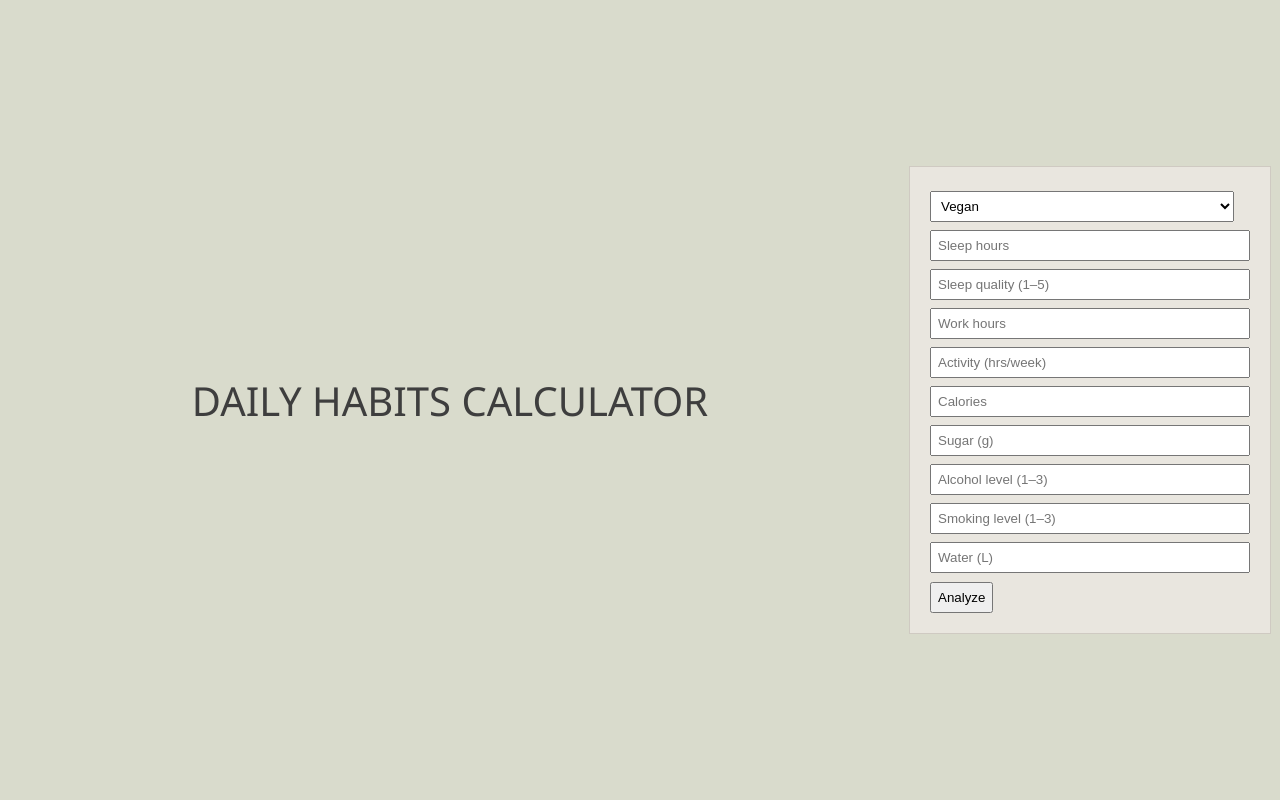
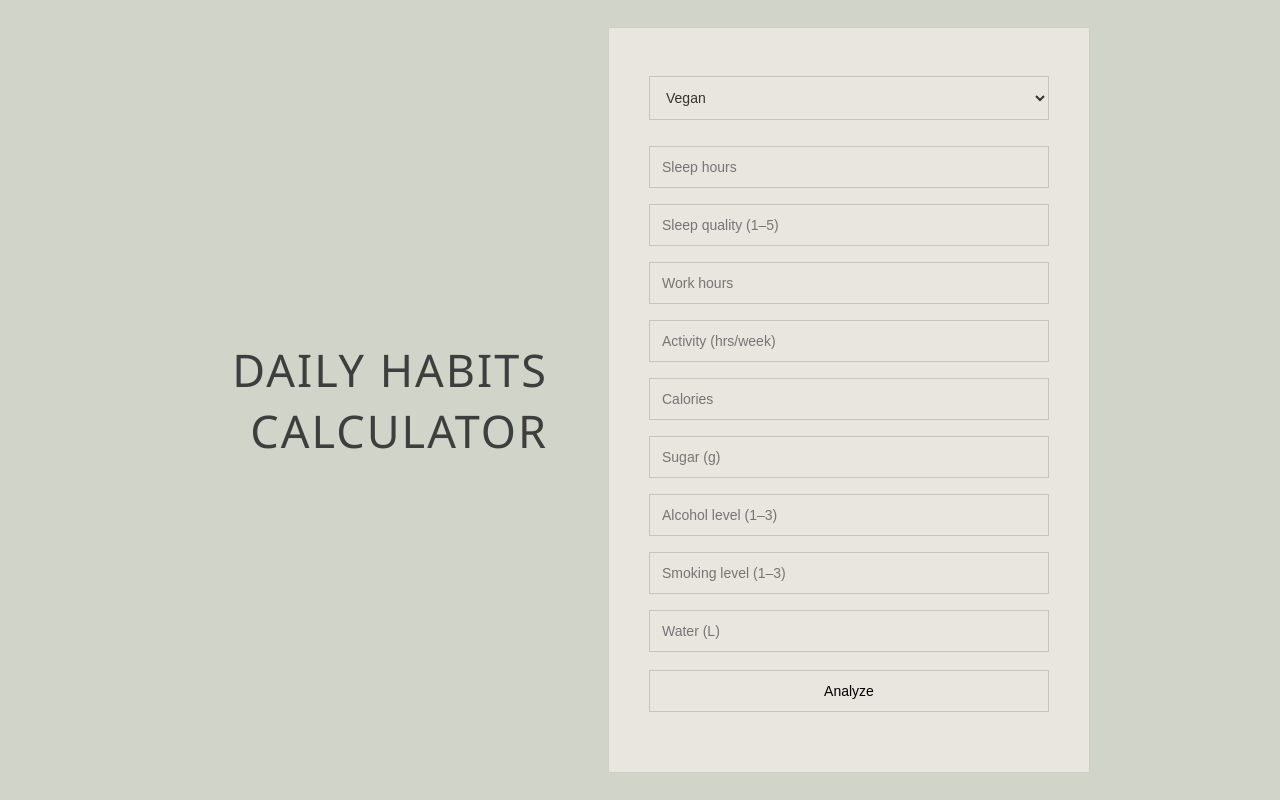
Before and after one commit to charris2511/daily-habit-calculator, a plain HTML site: page index.html in a window 1280 px wide. Drawn offline with Linux system fonts and the light colour scheme.

Commit message:
Refactor HTML structure and styles for calculator

```diff
--- a/index.html
+++ b/index.html
@@ -1,59 +1,75 @@
 <!DOCTYPE html>
-<html lang="en"></html>
+<html lang="en">
+<head>
+    <meta charset="UTF-8">
     <title>Daily Habits Calculator</title>
-
     <style>
-body{
-    margin:0;
-    font-family:'Segoe UI', sans-serif;
-    background:#d9dbcc;
+        body {
+            margin: 0;
+            font-family: 'Segoe UI Light', 'Helvetica Neue', sans-serif;
+            background: #d1d4c8;
+            display: flex;
+            justify-content: center;
+            align-items: center;
+            min-height: 100vh;
         }
 
-.wrapper{
-    display:flex;
-    height:100vh;
+        .wrapper {
+            display: flex;
+            align-items: center;
+            gap: 60px;
+            max-width: 900px;
+            padding: 20px;
         }
 
-.left{
-    flex:1;
-    display:flex;
-    align-items:center;
-    justify-content:center;
-    font-size:40px;
-    color:#3e3e3e;
+        .left {
+            font-family: 'Segoe UI', sans-serif;
+            font-weight: 300;
+            letter-spacing: 2px;
+            font-size: 45px;
+            color: #3e3e3e;
+            text-align: right;
         }
 
-.right{
-    width:380px;
-    display:flex;
-    align-items:center;
-    justify-content:center;
+        .panel {
+            background: #e9e6df;
+            padding: 40px;
+            width: 400px;
+            border: 1px solid #d1ccc4;
         }
 
-.panel{
-    background:#e9e6df;
-    padding:20px;
-    width:320px;
-    border:1px solid #cfcac2;
-    font-size:13px;
+        /* Updated CSS for Inputs, Select, and Buttons */
+        input, select {
+            width: 100%;
+            padding: 12px;
+            margin: 8px 0;
+            border: 1px solid #c9c5bd;
+            /* Set background to the requested color */
+            background: #e9e6df;
+            box-sizing: border-box;
+            font-size: 14px;
+            color: #333; /* Added text color for better readability */
         }
 
-input, select{
-    width:95%;
-    padding:6px;
-    margin:4px 0;
+        button {
+            width: 100%;
+            padding: 12px;
+            margin-top: 10px;
+            border: 1px solid #c9c5bd;
+            /* Set background to the requested color */
+            background: #e9e6df;
+            cursor: pointer;
+            font-size: 14px;
+            transition: background 0.3s;
         }
 
-button{
-    margin-top:5px;
-    padding:6px;
-    cursor:pointer;
-}
+        /* Ensure the hover state maintains the look */
+        button:hover { background: #e9e6df; }
 
-.more{
-    display:none;
-    margin:5px 0 10px 0;
-}
+        .more { display: none; padding: 10px; font-size: 13px; color: #444; border-top: 1px solid #d1ccc4; margin-top: 5px; }
+        .toggle-btn { background: none; border: none; color: #666; text-decoration: underline; cursor: pointer; font-size: 12px; padding: 0; }
+
+        #error { color: #a94442; font-size: 12px; margin-bottom: 10px; }
     </style>
 </head>
 
@@ -61,13 +77,9 @@ button{
 
 <div class="wrapper">
 
-<div class="left">
-DAILY HABITS CALCULATOR
-</div>
-
+<div class="left">DAILY HABITS CALCULATOR</div>
     <div class="right">
     <div class="panel">
-
         <select id="diet">
             <option value="vegan">Vegan</option>
             <option value="vegetarian">Vegetarian</option>
@@ -75,21 +87,25 @@ DAILY HABITS CALCULATOR
             <option value="omni">Omnivore</option>
         </select>
 
-<input id="sleep" type="number" placeholder="Sleep hours">
-<input id="quality" type="number" placeholder="Sleep quality (1–5)">
-<input id="work" type="number" placeholder="Work hours">
-<input id="activity" type="number" placeholder="Activity (hrs/week)">
-<input id="calories" type="number" placeholder="Calories">
-<input id="sugar" type="number" placeholder="Sugar (g)">
-<input id="alcohol" type="number" placeholder="Alcohol level (1–3)">
-<input id="smoking" type="number" placeholder="Smoking level (1–3)">
-<input id="water" type="number" placeholder="Water (L)">
+<!-- ✅ error message moved to correct place -->
+        <div id="error" style="color:red; font-size:12px;"></div>
+
+        <input id="sleep" type="number" min="0" max="24" placeholder="Sleep hours">
+        <input id="quality" type="number" min="1" max="5" placeholder="Sleep quality (1–5)">
+        <input id="work" type="number" min="0" max="24" placeholder="Work hours">
+        <input id="activity" type="number" min="0" max="168" placeholder="Activity (hrs/week)">
+        <input id="calories" type="number" min="0" max="5000" placeholder="Calories">
+        <input id="sugar" type="number" min="0" max="500" placeholder="Sugar (g)">
+        <input id="alcohol" type="number" min="1" max="3" placeholder="Alcohol level (1–3)">
+        <input id="smoking" type="number" min="1" max="3" placeholder="Smoking level (1–3)">
+        <input id="water" type="number" min="0" max="5" step="0.1" placeholder="Water (L)">
 
         <button onclick="analyze()">Analyze</button>
-
-<div id="output"></div>
+        <div id="output" style="margin-top: 20px;"></div>
 
 </div>
+
+
 </div>
 
 </div>
@@ -112,17 +128,13 @@ if(el){
 
 function getVal(id){
     let val = parseFloat(document.getElementById(id).value);
-return isNaN(val) ? 0 : val;
+    return isNaN(val) ? null : val;
 }
 
 function analyze(){
 
-function diff(val, avgVal, unit=""){
-    let d = val - avgVal;
-    let sign = d > 0 ? "+" : "";
-    return `Difference vs the average ${name}: ${sign}${d.toFixed(1)} ${unit}`;
-}
-
+let errorDiv = document.getElementById("error");
+errorDiv.innerText = "";
 
 // clear old output (prevents duplicate IDs issue)
 let outputDiv = document.getElementById("output");
@@ -131,6 +143,12 @@ outputDiv.innerHTML = "";
 let dietVal = document.getElementById("diet").value;
 let avg = dietData[dietVal];
 let name = dietVal.charAt(0).toUpperCase()+dietVal.slice(1);
+
+function diff(val, avgVal, unit=""){
+    let d = val - avgVal;
+    let sign = d > 0 ? "+" : "";
+    return `Difference vs ${name}: ${sign}${d.toFixed(1)} ${unit}`;
+}
 
 let sleep = getVal("sleep");
 let quality = getVal("quality");
@@ -141,6 +159,36 @@ let sugar = getVal("sugar");
 let alcohol = getVal("alcohol");
 let smoking = getVal("smoking");
 let water = getVal("water");
+
+let inputs = {sleep, quality, work, activity, calories, sugar, alcohol, smoking, water};
+
+let limits = {
+    sleep: [1, 24],
+    quality: [1, 5],
+    work: [1, 24],
+    activity: [1, 168],
+    calories: [0, 5000],
+    sugar: [0, 500],
+    alcohol: [1, 3],
+    smoking: [1, 3],
+    water: [0, 5]
+};
+
+for (let key in inputs){
+    let val = inputs[key];
+    let [min, max] = limits[key];
+
+    if (val === null){
+        errorDiv.innerText = `Please fill in all fields.`;
+        return;
+    }
+
+    if (val < min || val > max){
+        errorDiv.innerText = `${key} must be between ${min} and ${max}.`;
+        return;
+    }
+}
+
 
 // helper to generate unique IDs
 let id = 0;
```
Lines whose indentation alone changed are shown as unchanged.
